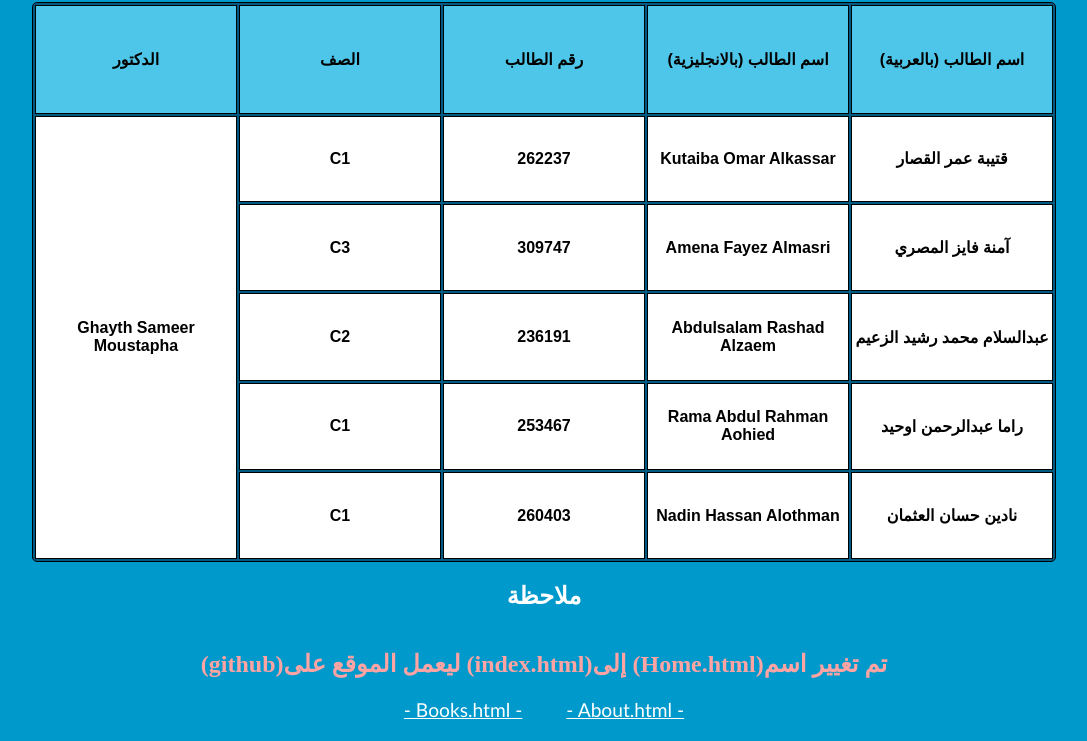
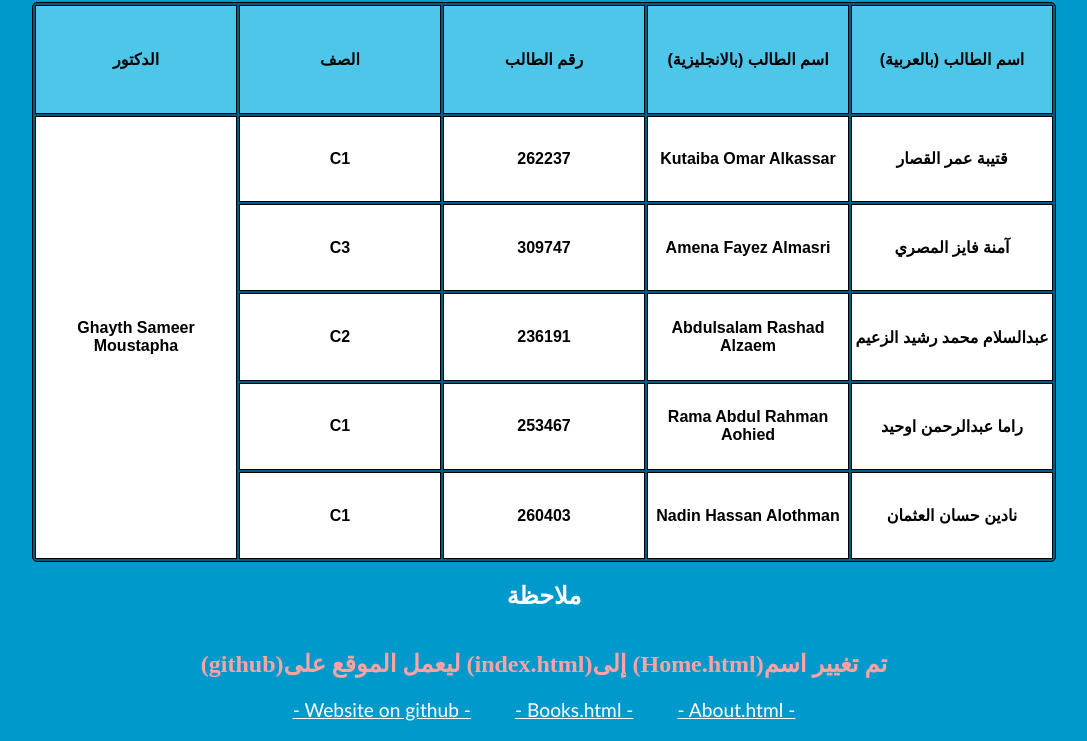
Before and after one commit to kotyba-km/SVU-IWB202-S24-C1-HW, a plain HTML site: page index.html in a window 1280 px wide. Shown: the part 289-1030 px from the top of the page, without its empty margins (96-1183 px from the left). Drawn offline with Linux system fonts and the light colour scheme.

Commit message:
eighth commit

```diff
--- a/index.html
+++ b/index.html
@@ -55,6 +55,7 @@
         <h2 style="color: rgb(255, 163, 163);"><span>(github)</span><span>ليعمل الموقع على </span><span>(index.html)</span><span>إلى </span><span>(Home.html)</span><span>تم تغيير اسم</span>
         </h1>
         <div>
+            <a class="webLink" href="https://kotyba-km.github.io/SVU-IWB202-S24-HW/index.html">- Website on github -</a>
             <a class="webLink" href="books.html">- Books.html -</a>
             <a class="webLink" href="aboutUs.html">- About.html -</a>
         </div>
```
Also changed, not shown: 1 other file.
